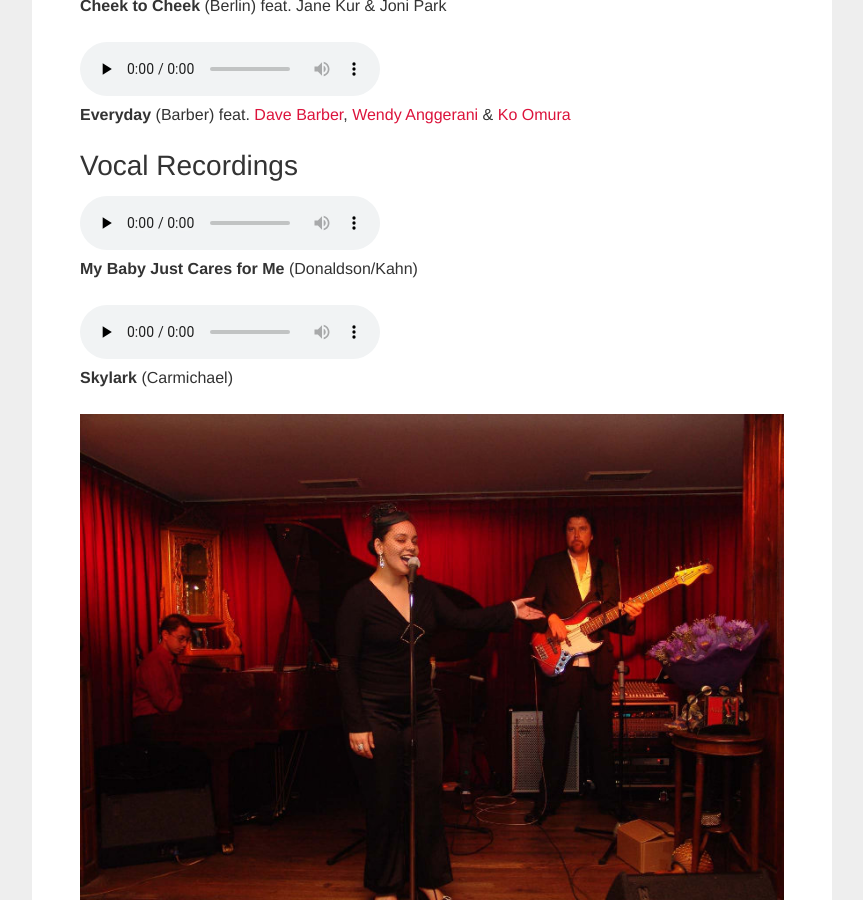
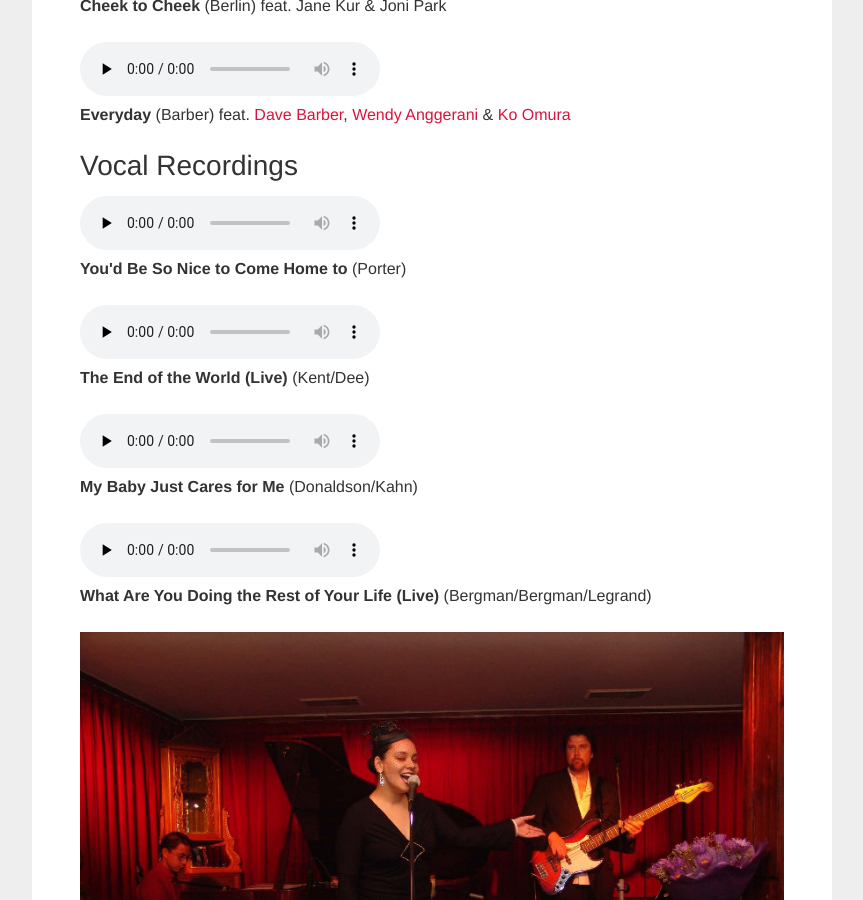
Before and after one commit to didijazz/didijazz.github.io, a Jekyll site: the page built from audio/index.html, in a window 1280 px wide and 900 px high, scrolled down 789 px. Shown: the whole window, without its empty margins (208-1071 px from the left). Built offline with Jekyll 4.4.1, drawn with Linux system fonts in a browser that asks for light colours.

Commit message:
new vocal tunes

```diff
--- a/audio/index.html
+++ b/audio/index.html
@@ -37,14 +37,25 @@ layout: default
 </p>
 
 <h2>Vocal Recordings</h2>
+
+<p>
+<audio src="../media/YoudBeSoNice.mp3" type="audio/mpeg" preload="none" controls> </audio><br>
+<strong>You'd Be So Nice to Come Home to</strong> (Porter)
+</p>
+
+<p>
+<audio src="../media/EndOfWorld.mp3" type="audio/mpeg" preload="none" controls> </audio><br>
+<strong>The End of the World (Live)</strong> (Kent/Dee)
+</p>
+
 <p>
 <audio src="../media/MyBaby.mp3" type="audio/mpeg" preload="none" controls> </audio><br>
 <strong>My Baby Just Cares for Me</strong> (Donaldson/Kahn)
 </p>
 
 <p>
-<audio src="../media/Skylark.mp3" type="audio/mpeg" preload="none" controls> </audio><br>
-<strong>Skylark</strong> (Carmichael)
+<audio src="../media/WhatAreYouDoing.mp3" type="audio/mpeg" preload="none" controls> </audio><br>
+<strong>What Are You Doing the Rest of Your Life (Live)</strong> (Bergman/Bergman/Legrand)
 </p>
 
 <p><img class=img-responsive src="/img/Nikki800px.jpg" alt=""><br><em>Didi Mudigdo, <a href="http://nikkidoll.com/nikkidoll.com/Intro.html" target="_blank">Nikki Doll</a> &amp; <a href="http://www.markbass.it/artist_detail.php?id=1141" target="_blank">Rowan Lane</a></em></p>
```
